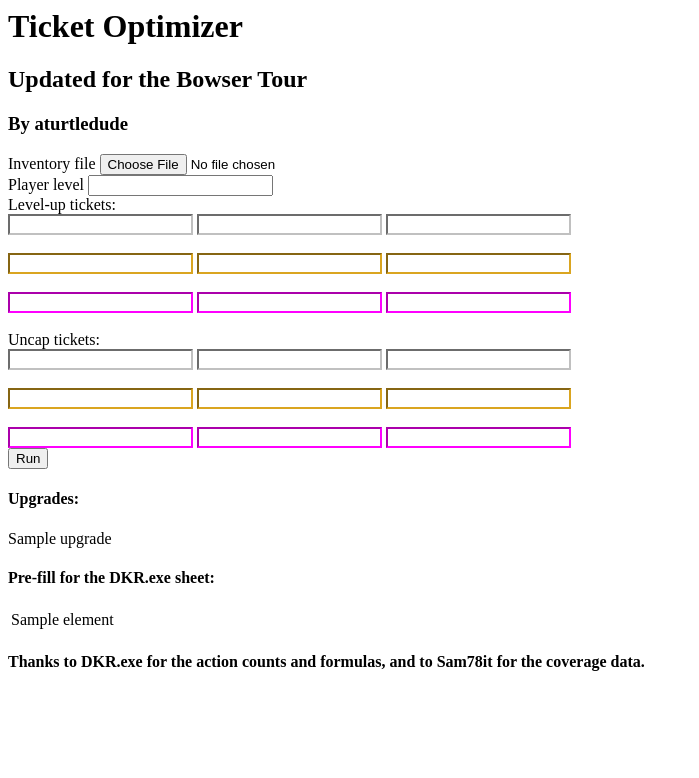
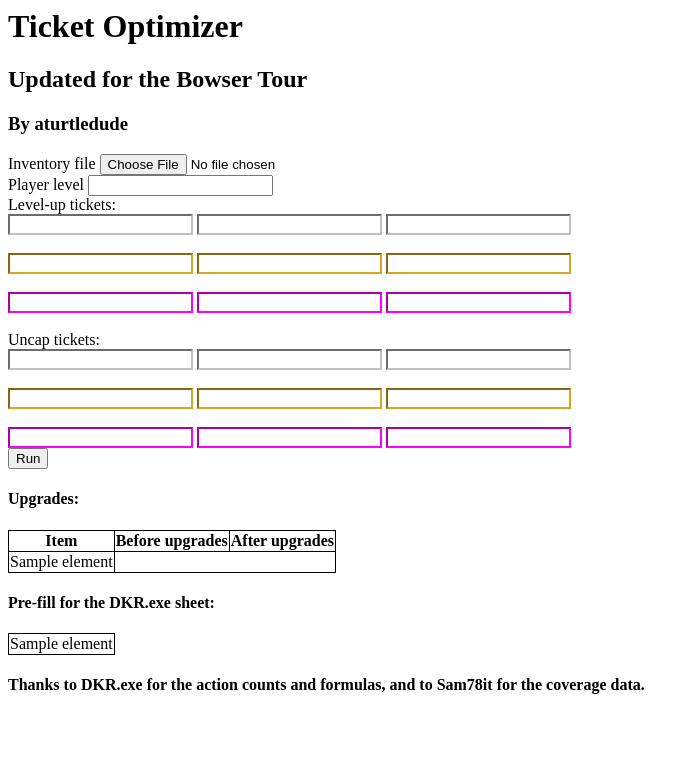
Before and after one commit to mkturtledude/ticket-optimizer, a Flask app: template templates/index.html in a window 1280 px wide. Shown: the top 778 px of the page, without its empty margins (0-699 px from the left). Run offline with Flask 2, Linux system fonts and the light colour scheme; the template is opened without the code that fills it: values that come from a table or form of the project are taken from there, most other values are stand-ins (such as "Sample title", 1, 10 or a date in 2020).

Commit message:
Display upgrade in tables, add borders

```diff
--- a/solver.py
+++ b/solver.py
@@ -363,8 +363,7 @@ def constructUpgradeTableStrings(solutionCombinations, inventory, courses):
 
     for l in [driverUpgrades, kartUpgrades, gliderUpgrades]:
         for item in l:
-            s = "{}: [{}/{}] -> [{}/{}]".format(item[0], item[1], item[2], item[3], item[4])
-            upgradeStrings.append(s)
+            upgradeStrings.append([item[0], str(item[1]) + "/" + str(item[2]), str(item[3]) + "/" + str(item[4])])
 
     tableRows = []
     for i in range(len(finalCombinations)):
--- a/templates/index.html
+++ b/templates/index.html
@@ -15,6 +15,12 @@
             -moz-appearance:textfield; /* Firefox */
         }
         /* End of hide arrows*/
+
+        /* Table borders */
+        table, th, td {
+            border: 1px solid black;
+            border-collapse: collapse;
+        }
     </style>
   </head>
   <body>
@@ -48,9 +54,22 @@
     </form>
     {% if upgrades %}
         <h4>Upgrades:</h4>
-        {% for upgrade in upgrades %}
-            {{upgrade}}<br>
-        {% endfor %}
+        <table>
+            <tr>
+                <th>Item</th>
+                <th>Before upgrades</th>
+                <th>After upgrades</th>
+            </tr>
+            {% for upgrade in upgrades %}
+                <tr>
+                    {% for element in upgrade%}
+                        <td align="left">
+                            {{element}}
+                        </td>
+                    {% endfor %}
+                </tr>
+            {% endfor %}
+        </table>
       {% endif %}
     {% if rows %}
         <h4>Pre-fill for the DKR.exe sheet:</h4>
```
